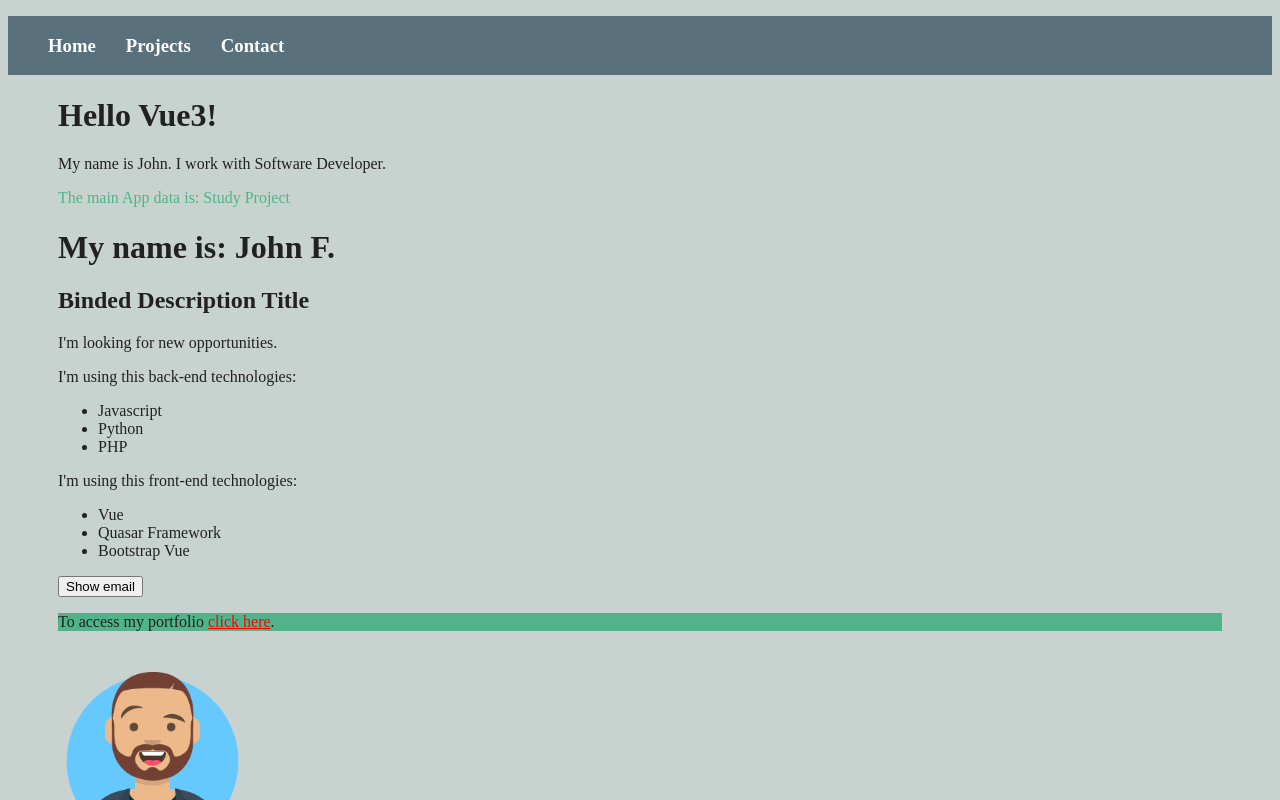
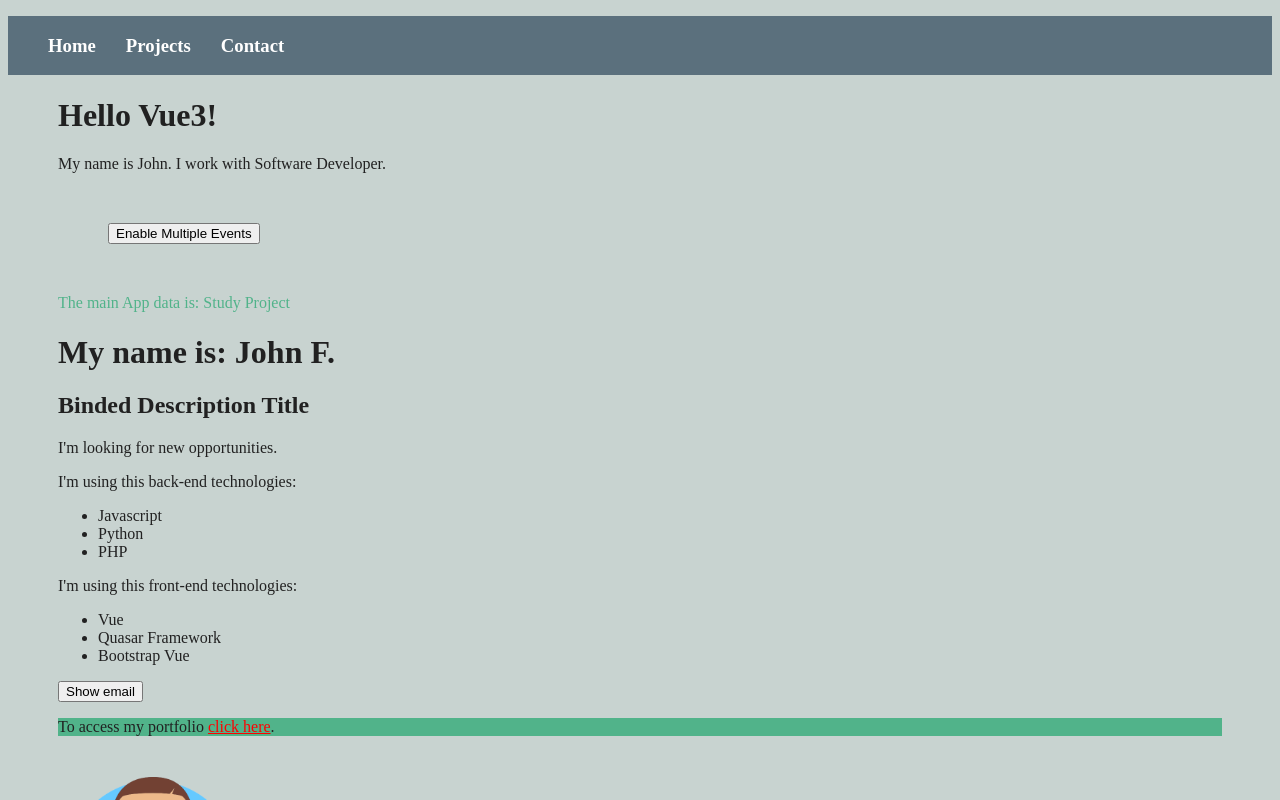
Before and after one commit to joaoflaviosantos/vue3-study, a Vue app in the folder vue3-vite/: page / in a window 1280 px wide. Shown: the top 800 px of the page. Built offline with nearby package versions, Linux system fonts and the light colour scheme.

Commit message:
feat: Implementing multiple events on unique @click in MultipleEventsComponent

```diff
--- a/vue3-vite/src/components/FirstComponent.vue
+++ b/vue3-vite/src/components/FirstComponent.vue
@@ -2,12 +2,18 @@
   <div>
     <h1>Hello Vue3!</h1>
     <p>My name is {{ name }}. I work with {{ occupation }}.</p>
+    <MultipleEventsComponent />
   </div>
 </template>
 
 <script>
+import MultipleEventsComponent from "./MultipleEventsComponent.vue";
+
 export default {
   name: "FirstComponent",
+  components: {
+    MultipleEventsComponent,
+  },
   data() {
     return {
       name: "John",
--- /dev/null
+++ b/vue3-vite/src/components/MultipleEventsComponent.vue
@@ -0,0 +1,35 @@
+<template>
+  <div>
+    <button @click="first(txt1, $event), second(txt2, $event)">
+      Enable Multiple Events
+    </button>
+    <p>{{ multiple_events }}</p>
+  </div>
+</template>
+
+<script>
+export default {
+  name: "MultipleEventsComponent",
+  data() {
+    return {
+      multiple_events: "",
+      txt1: "First Event Enabled",
+      txt2: "Second Event Enabled",
+    };
+  },
+  methods: {
+    first(txt, e) {
+      this.multiple_events = this.txt1;
+    },
+    second(txt, e) {
+      setTimeout(() => (this.multiple_events = this.txt2), 1000);
+    },
+  },
+};
+</script>
+
+<style scoped>
+div {
+  margin: 50px;
+}
+</style>
```
